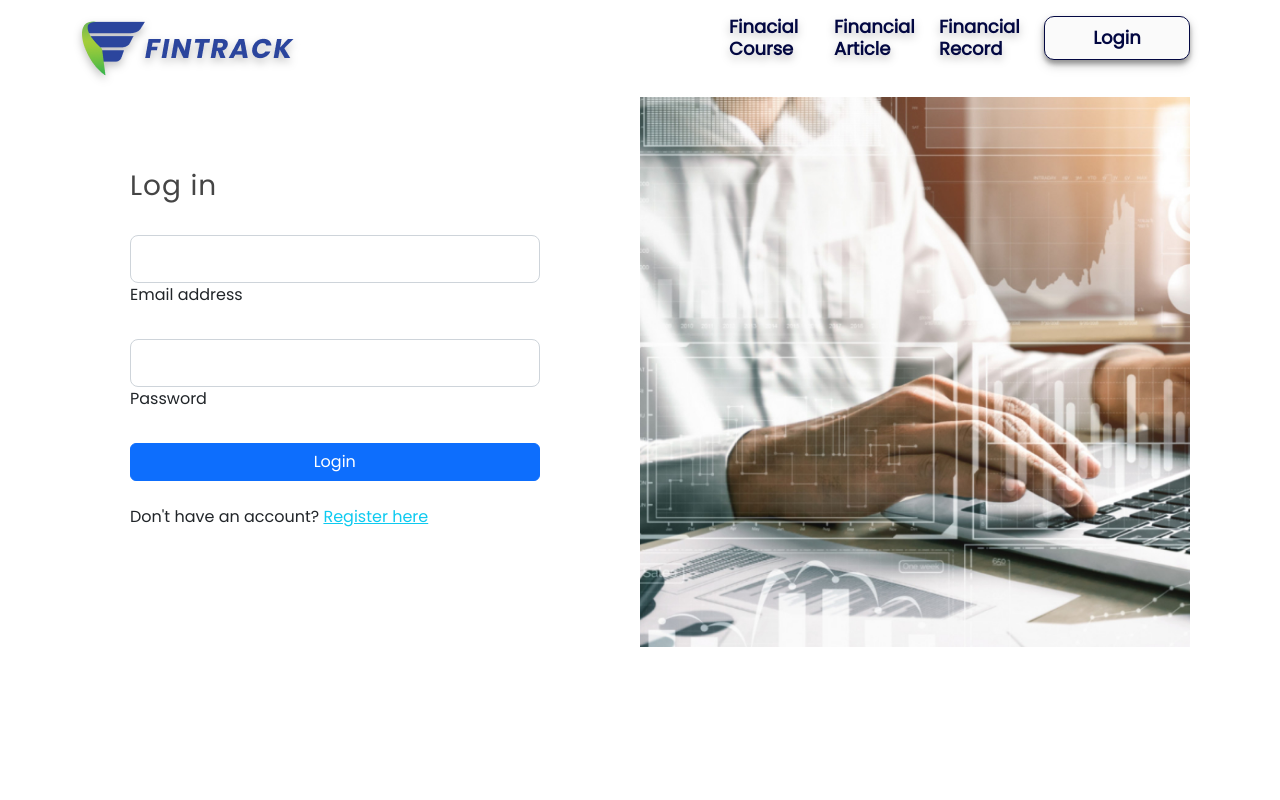
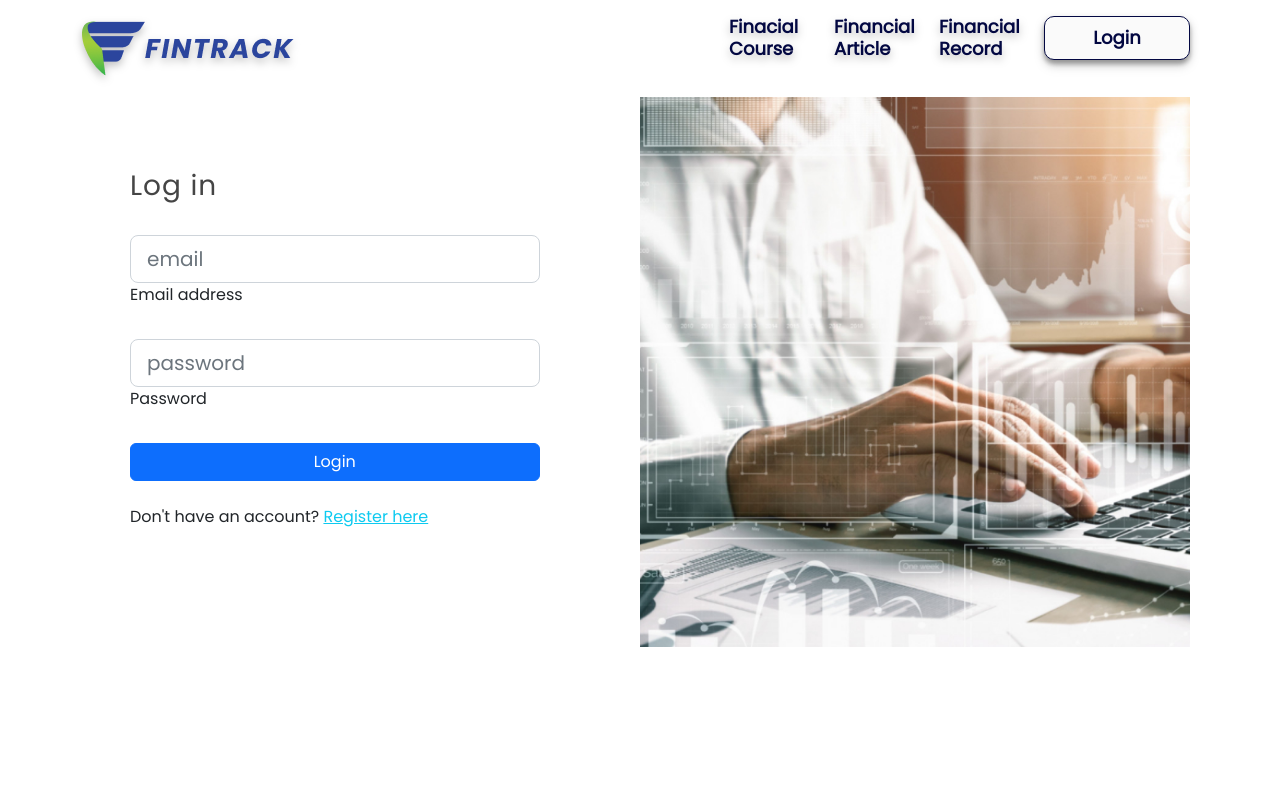
Before and after one commit to Raihan32/Fintrack-ReactJS, a React (Create React App) app: page /login in a window 1280 px wide. Shown: the top 800 px of the page. Built offline with nearby package versions, Linux system fonts and the light colour scheme.

Commit message:
penambahan package formik

```diff
--- a/package.json
+++ b/package.json
@@ -11,6 +11,7 @@
     "apexcharts": "^3.36.3",
     "axios": "^1.2.2",
     "bootstrap": "^5.2.3",
+    "formik": "^2.2.9",
     "mdb-react-ui-kit": "^5.1.0",
     "react": "^18.2.0",
     "react-apexcharts": "^1.4.0",
--- a/src/pages/login/Login.jsx
+++ b/src/pages/login/Login.jsx
@@ -27,7 +27,7 @@
 // }
 
 // export default Login;
-import React from 'react';
+import React from "react";
 import {
   MDBBtn,
   MDBContainer,
@@ -37,47 +37,80 @@ import {
   MDBRow,
   MDBCol,
   MDBIcon,
-  MDBInput
-}
-from 'mdb-react-ui-kit';
-import foto from './login.png'
-import { Button } from 'react-bootstrap';
-import { NavLink } from 'react-router-dom';
+  MDBInput,
+} from "mdb-react-ui-kit";
+
+import foto from "./login.png";
+import { Button } from "react-bootstrap";
+import { NavLink } from "react-router-dom";
 
 const Login = () => {
   return (
     <MDBContainer>
       <MDBRow>
-
-        <MDBCol sm='6'>
-
-          <div className='d-flex flex-row ps-5 pt-5 '>
-            <MDBIcon fas icon="crow fa-3x me-3 v" style={{ color: '#709085' }}/>
+        <MDBCol sm="6">
+          <div className="d-flex flex-row ps-5 pt-5 ">
+            <MDBIcon
+              fas
+              icon="crow fa-3x me-3 v"
+              style={{ color: "#709085" }}
+            />
           </div>
 
-          <div className='d-flex flex-column justify-content-center h-custom-2 w-75 pt-4'>
+          <div className="d-flex flex-column justify-content-center h-custom-2 w-75 pt-4">
+            <h3
+              className="fw-normal mb-3 ps-5 pb-3"
+              style={{ letterSpacing: "1px" }}
+            >
+              Log in
+            </h3>
 
-            <h3 className="fw-normal mb-3 ps-5 pb-3" style={{letterSpacing: '1px'}}>Log in</h3>
+            <MDBInput
+              wrapperClass="mb-4 mx-5 w-100"
+              label="Email address"
+              id="formControlLg"
+              type="email"
+              placeholder="email"
+              size="lg"
+            />
+            <MDBInput
+              wrapperClass="mb-4 mx-5 w-100"
+              label="Password"
+              id="formControlLg"
+              type="password"
+              size="lg"
+              placeholder="password"
+            />
 
-            <MDBInput wrapperClass='mb-4 mx-5 w-100' label='Email address' id='formControlLg' type='email' size="lg"/>
-            <MDBInput wrapperClass='mb-4 mx-5 w-100' label='Password' id='formControlLg' type='password' size="lg"/>
-
-            <NavLink to="/"><Button className="mb-4 px-5 mx-5 w-100" color='info'>Login</Button></NavLink>
-            <p className='ms-5'>Don't have an account? <a href="/register" className="link-info">Register here</a></p>
-
+            <NavLink to="/">
+              <Button className="mb-4 px-5 mx-5 w-100" color="info">
+                Login
+              </Button>
+            </NavLink>
+            <p className="ms-5">
+              Don't have an account?{" "}
+              <a href="/register" className="link-info">
+                Register here
+              </a>
+            </p>
           </div>
-
         </MDBCol>
 
-        <MDBCol sm='6' className='d-none d-sm-block px-0'>
-          <img src={foto}
-            alt="Login image"  style={{objectFit: 'cover', objectPosition: 'left', height:"550px", width:"550px"}} />
+        <MDBCol sm="6" className="d-none d-sm-block px-0">
+          <img
+            src={foto}
+            alt="Login image"
+            style={{
+              objectFit: "cover",
+              objectPosition: "left",
+              height: "550px",
+              width: "550px",
+            }}
+          />
         </MDBCol>
-
       </MDBRow>
-
     </MDBContainer>
-  )
-}
+  );
+};
 
 export default Login;
```
Also changed, not shown: src/App.jsx (+13 -13 lines), src/Router.js (added, +29 -0 lines), 1 other file (tests, documents, lock files or other folders).
